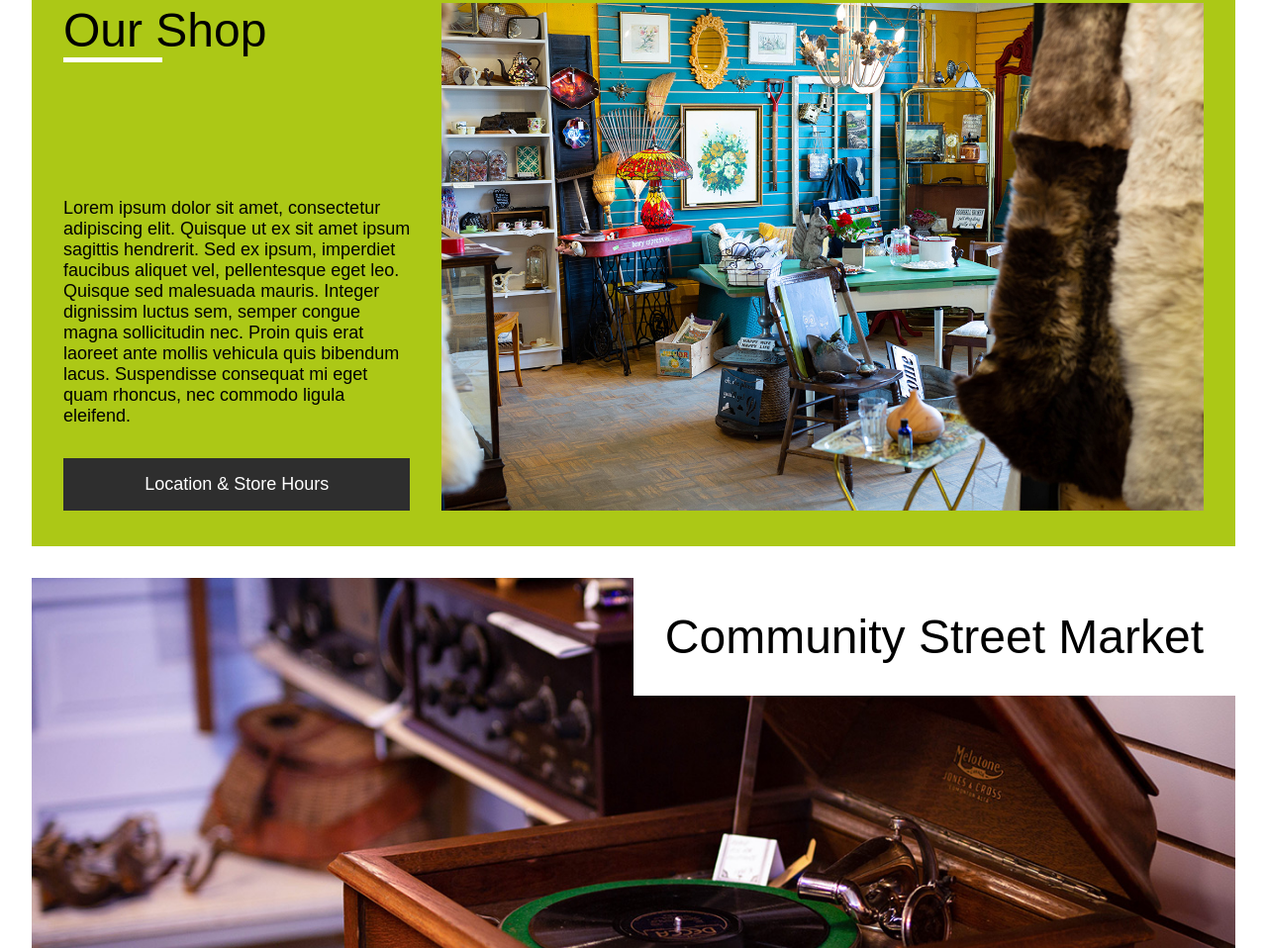
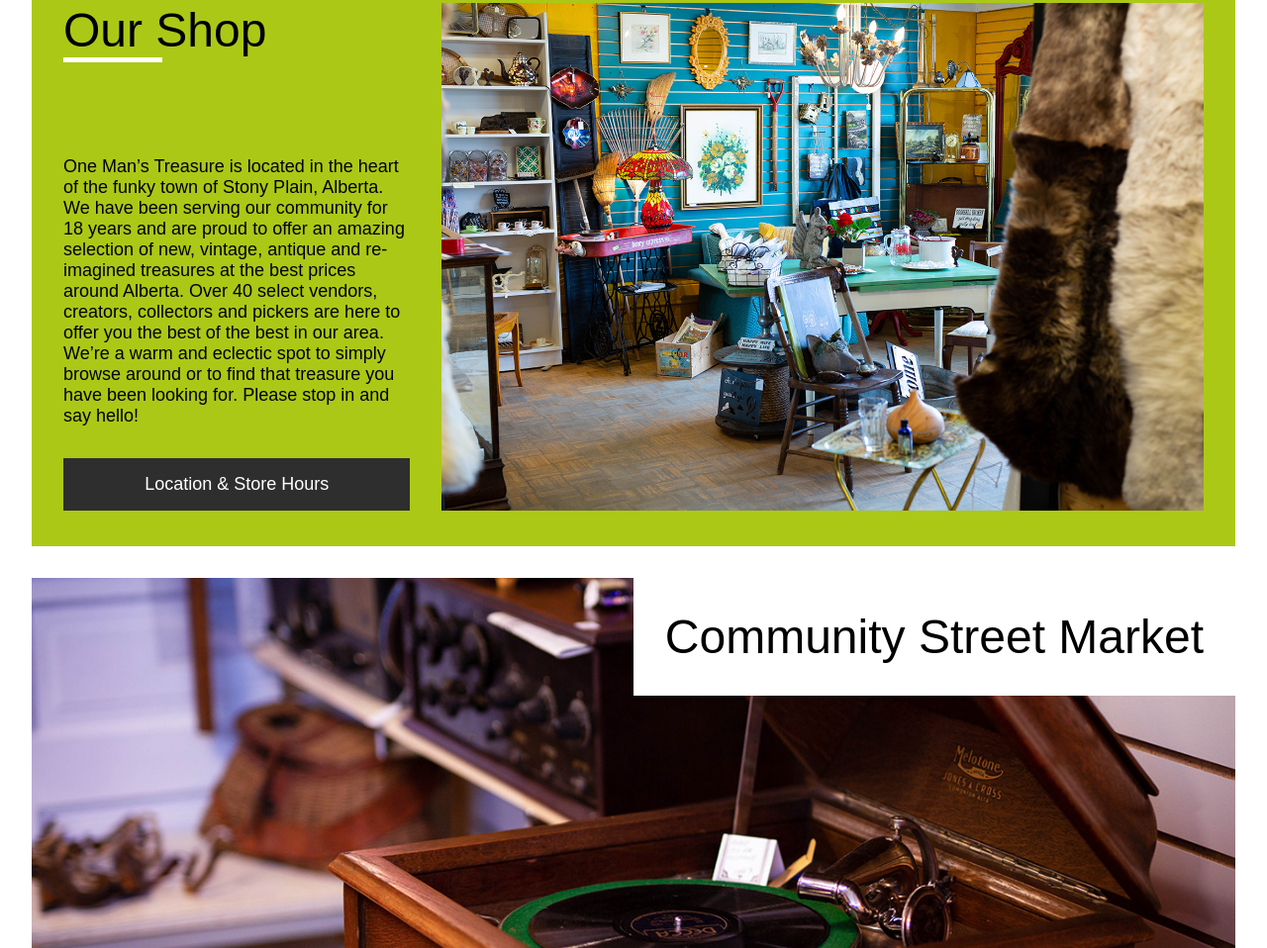
Before and after one commit to KyleDurnford/omt, a website: page index.html in a window 1280 px wide. Shown: the part 811-1769 px from the top of the page at 99% size. Drawn offline with Linux system fonts and the light colour scheme; a web font is replaced by a local one.

Commit message:
Update index.html

```diff
--- a/index.html
+++ b/index.html
@@ -35,11 +35,7 @@
                 <h2>Our Shop</h2>
                 <span class="underline white"></span>
                 <div class="content-bottom">
-                    <p>Lorem ipsum dolor sit amet, consectetur adipiscing elit. Quisque ut ex sit amet ipsum sagittis
-                        hendrerit. Sed ex ipsum, imperdiet faucibus aliquet vel, pellentesque eget leo. Quisque sed
-                        malesuada mauris. Integer dignissim luctus sem, semper congue magna sollicitudin nec. Proin quis
-                        erat laoreet ante mollis vehicula quis bibendum lacus. Suspendisse consequat mi eget quam
-                        rhoncus, nec commodo ligula eleifend. </p>
+                <p>One Man’s Treasure is located in the heart of the funky town of Stony Plain, Alberta. We have been serving our community for 18 years and are proud to offer an amazing selection of new, vintage, antique and re-imagined treasures at the best prices around Alberta. Over 40 select vendors, creators, collectors and pickers are here to offer you the best of the best in our area. We’re a warm and eclectic spot to simply browse around or to find that treasure you have been looking for. Please stop in and say hello! </p>
                     <a class="button-1" href="contact.html">Location & Store Hours</a>
                 </div>
 
```
